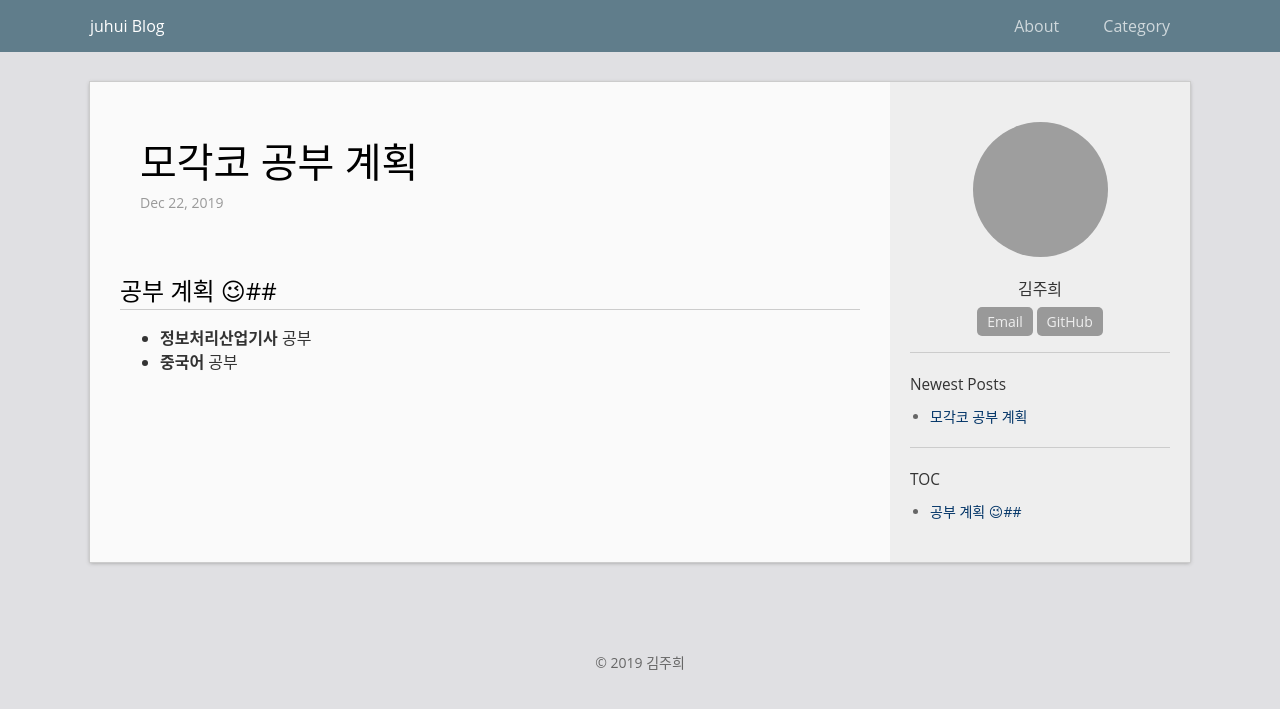
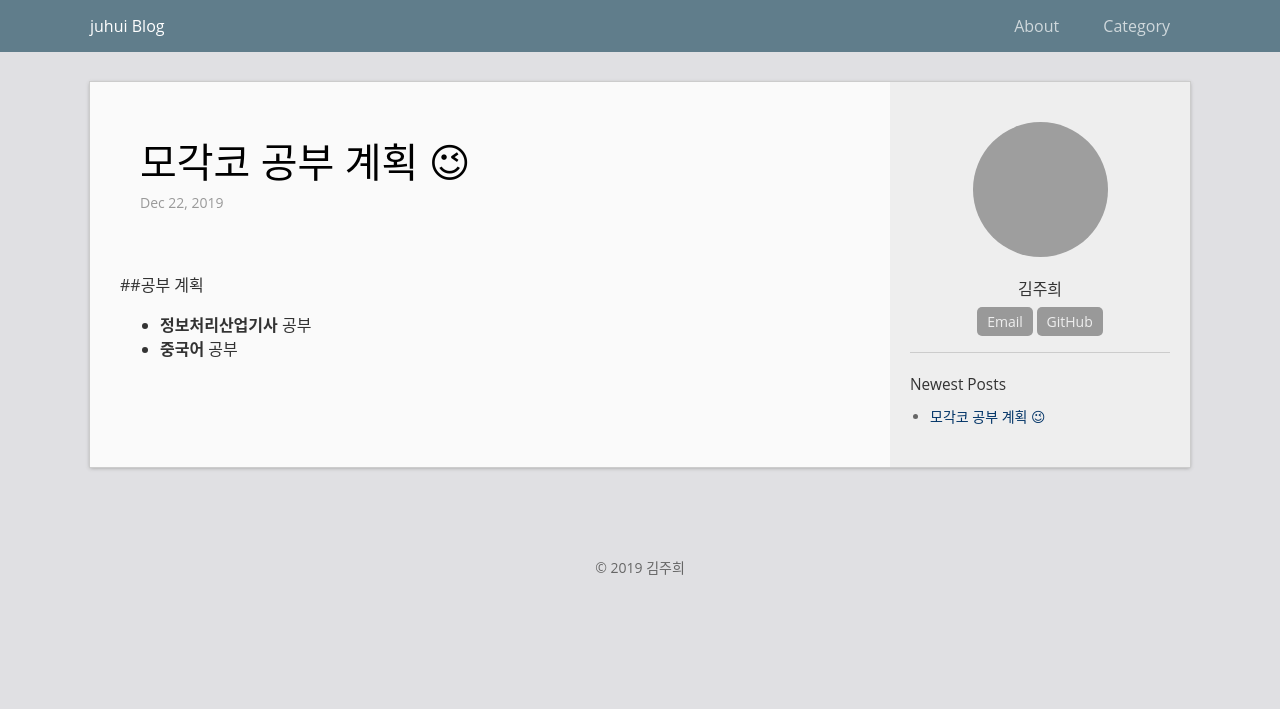
Before and after one commit to juhui-ui/juhui-ui.github.io, a Jekyll site: the page built from _posts/2014-12-30-welcome-to-jekyll.markdown, in a window 1280 px wide. Shown: the top 709 px of the page. Built offline with Jekyll 4.4.1, drawn with Linux system fonts in a browser that asks for light colours; emoji names are drawn with the system emoji font; grey boxes are pictures that could not be loaded.

Commit message:
Update 2014-12-30-welcome-to-jekyll.markdown

```diff
--- a/_posts/2014-12-30-welcome-to-jekyll.markdown
+++ b/_posts/2014-12-30-welcome-to-jekyll.markdown
@@ -1,12 +1,12 @@
 ---
 layout: post
-title:  "모각코 공부 계획"
+title:  "모각코 공부 계획 :wink:"
 date:   2019-12-22 23:08:00
 categories: jekyll update
 permalink: /archivers/hello
 ---
 
-## 공부 계획 :wink:##
+##공부 계획
 
 
 * **정보처리산업기사** 공부
```
